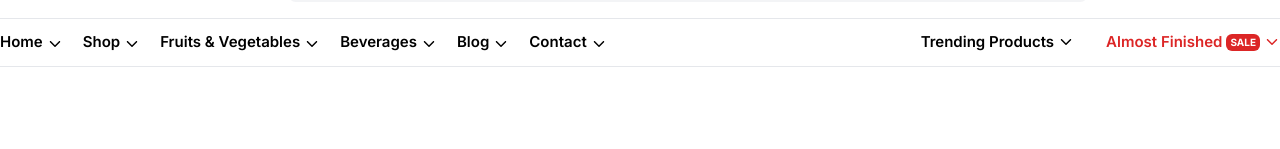
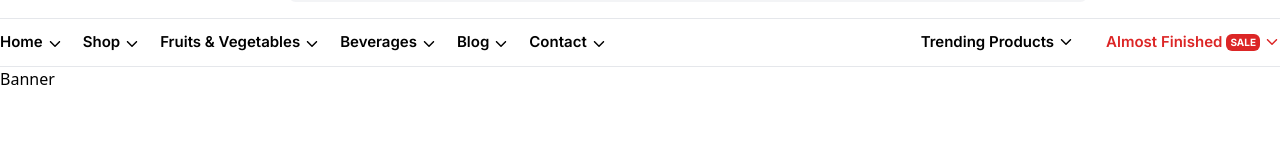
Before and after one commit to shoriful-dev/JinStore-eCommerce, a React (Vite) app: page / in a window 1280 px wide. Shown: the part 151-300 px from the top of the page. Built offline with nearby package versions, Linux system fonts and the light colour scheme.

Commit message:
Home add Banner

```diff
--- a/src/layouts/Banner.tsx
+++ b/src/layouts/Banner.tsx
@@ -1,6 +1,6 @@
 import React from 'react'
 
-const Banner = () => {
+const Banner: React.FC = () => {
   return (
     <div>Banner</div>
   )
--- a/src/pages/Home.tsx
+++ b/src/pages/Home.tsx
@@ -3,6 +3,7 @@ import Headlng from '../layouts/Headlng'
 import Nav_Top from '../layouts/Nav_Top'
 import Menu from '../layouts/Menu'
 import Navber from '../layouts/Navber'
+import Banner from '../layouts/Banner'
 
 const Home: React.FC = () => {
   return (
@@ -11,6 +12,7 @@ const Home: React.FC = () => {
     <Nav_Top />
     <Menu />
     <Navber />
+    <Banner/>
     </>
   )
 }
```
